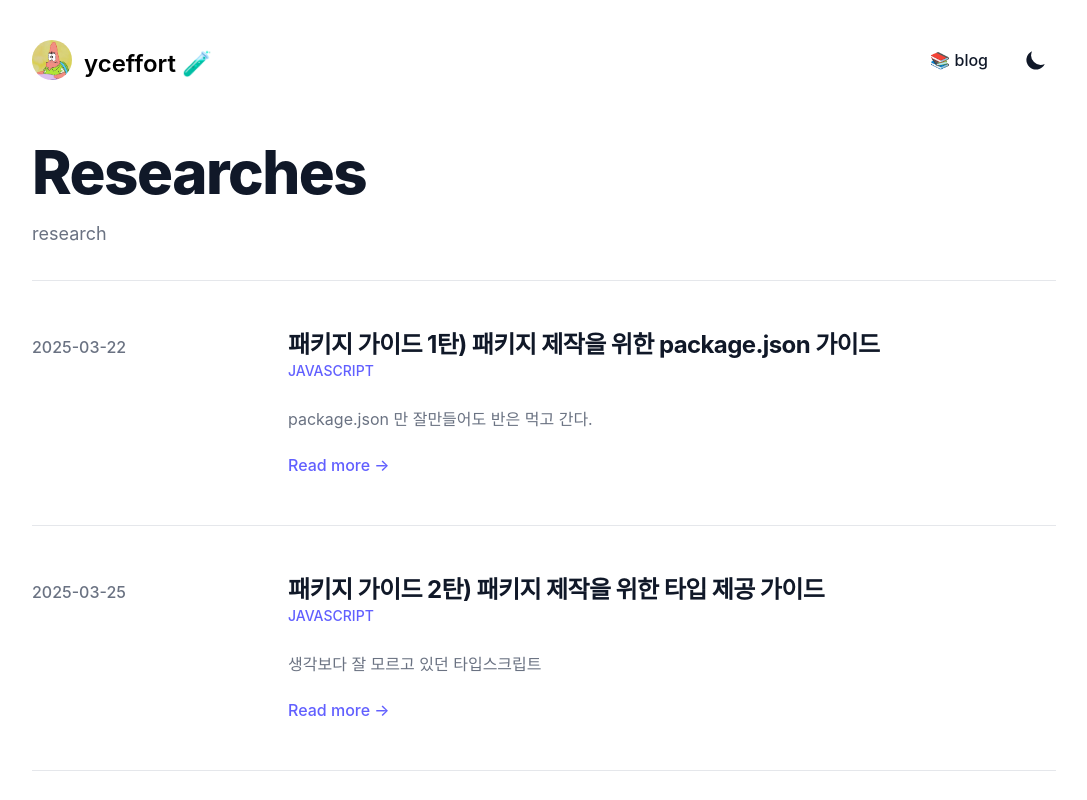
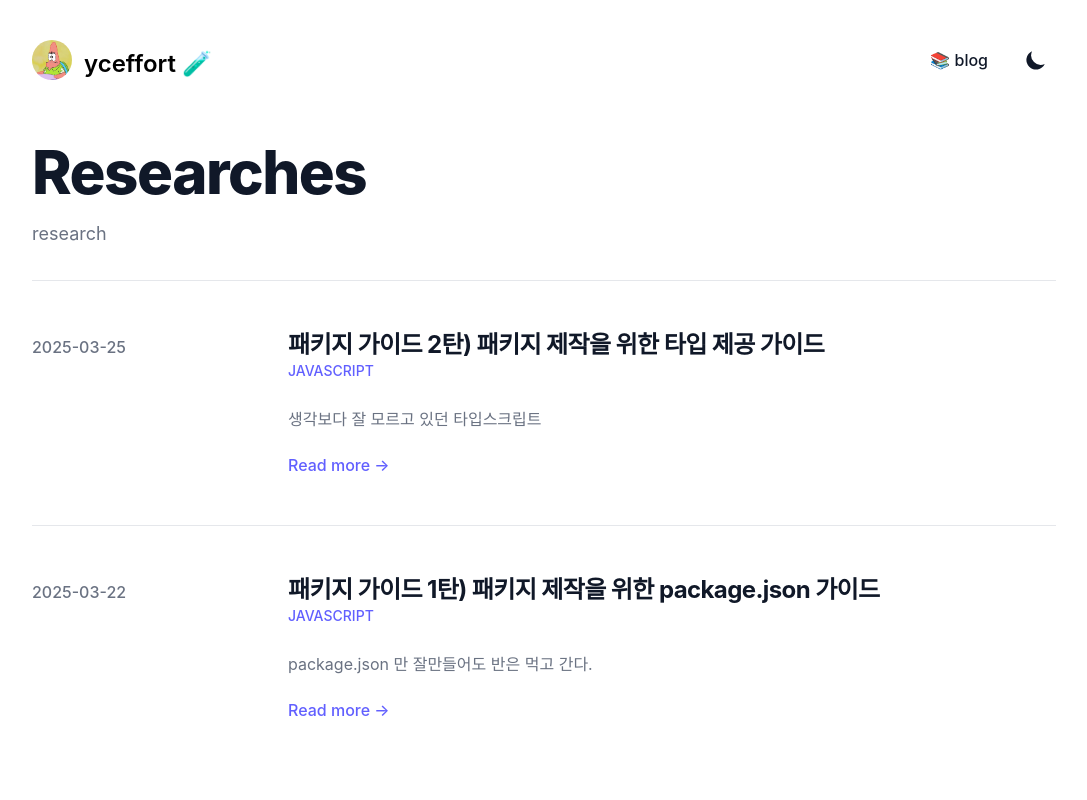
Before and after one commit to yceffort/research, a Next.js app: page / in a window 1280 px wide. Shown: the top 800 px of the page, without its empty margins (96-1183 px from the left). Built offline with nearby package versions, Linux system fonts and the light colour scheme.

Commit message:
✨ Update research documents to include published status and adjust dates

```diff
--- a/research/best-practice-for-package-1.md
+++ b/research/best-practice-for-package-1.md
@@ -7,6 +7,7 @@ tags:
   - javascript
 date: 2025-03-22
 description: "package.json 만 잘만들어도 반은 먹고 간다."
+published: true
 ---
 
 # 패키지 가이드 1탄) 패키지 제작을 위한 package.json 가이드
--- a/research/best-practice-for-package-2.md
+++ b/research/best-practice-for-package-2.md
@@ -7,6 +7,7 @@ tags:
   - javascript
 date: 2025-03-25
 description: "생각보다 잘 모르고 있던 타입스크립트"
+published: true
 ---
 
 # 패키지 가이드 2탄) 패키지 제작을 위한 타입 제공 가이드
--- a/research/example.md
+++ b/research/example.md
@@ -6,9 +6,10 @@ theme: lead
 tags:
   - react
   - javascript
-date: 2025-03-22
+date: 2025-03-01
 size: 4k
 description: "안녕하세요 이것은 설명입니다."
+published: false
 ---
 
 <style scoped>
--- a/src/app/page.tsx
+++ b/src/app/page.tsx
@@ -3,6 +3,7 @@ import path from "path";
 
 import Link from "next/link";
 
+import { compareDesc } from "date-fns/compareDesc";
 import { format } from "date-fns/format";
 import matter from "gray-matter";
 
@@ -14,15 +15,20 @@ export default async function Page() {
   const allFiles = fs.readdirSync(researchPath);
   const mdFiles = allFiles.filter((file) => file.endsWith(".md"));
 
-  const slides = mdFiles.map((filename) => {
+  const slides = mdFiles
+    .map((filename) => {
       const slug = filename.replace(/\.md$/, "");
 
-    const content = fs.readFileSync(path.join(researchPath, filename), "utf-8");
+      const content = fs.readFileSync(
+        path.join(researchPath, filename),
+        "utf-8"
+      );
       const { data } = matter(content);
       const date = format(data.date || new Date(), "yyyy-MM-dd");
       const tags: string[] = data.tags || [];
       const description = data.description;
       const title = data.title;
+      const published = data.published;
 
       return {
         filename,
@@ -31,8 +37,11 @@ export default async function Page() {
         tags,
         description,
         title,
+        published,
       };
-  });
+    })
+    .filter((slide) => slide.published)
+    .sort((a, b) => compareDesc(a.date, b.date));
 
   return (
     <LayoutWrapper>
```
Lines whose indentation alone changed are shown as unchanged.
